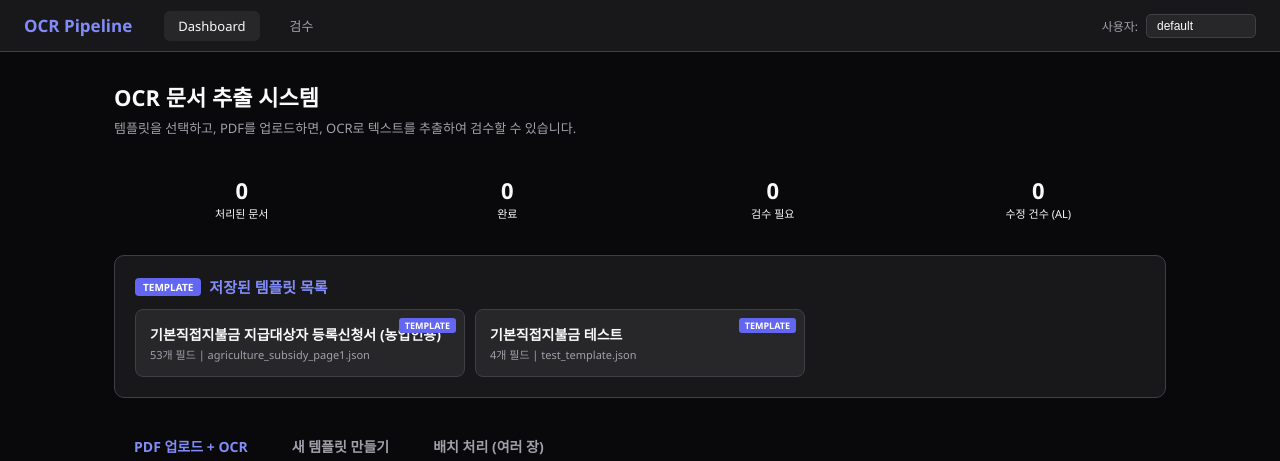
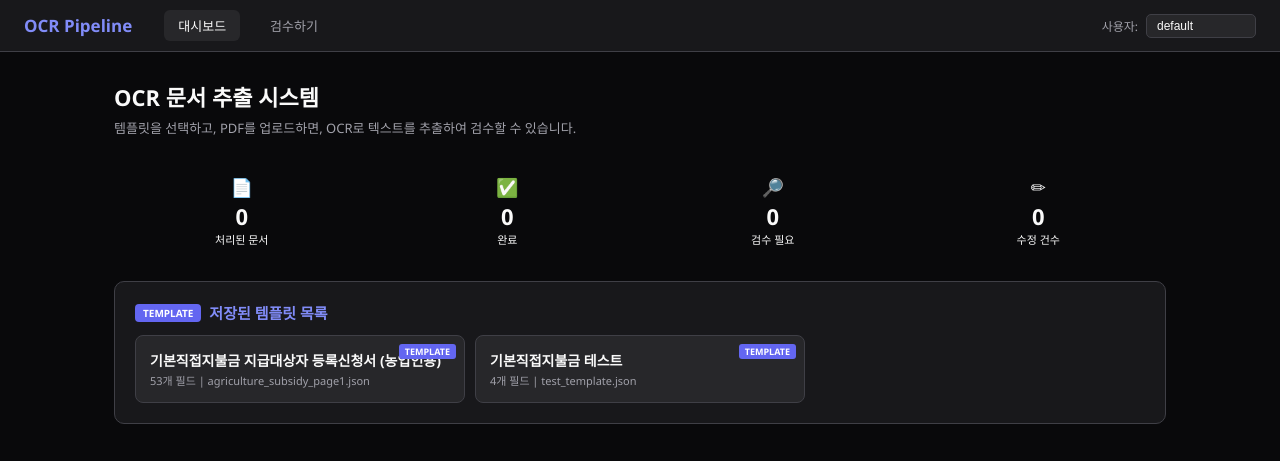
Before and after one commit to Jooyongseok/ocr-template-pipeline, a Flask app: page / in a window 1280 px wide. Shown: the top 461 px of the page. Run offline with Flask 3, Linux system fonts and the light colour scheme.

Commit message:
fix: 비전공자 UX 개선 - 한글화, 아이콘, 안내 메시지
- 네비게이션 "Dashboard" → "대시보드", "검수" → "검수하기"
- 상태 카드에 아이콘 추가 (문서/완료/검수/수정)
- OCR 버튼 비활성화 시 이유 툴팁 ("먼저 템플릿을 선택하세요")
- 검수 페이지 빈 상태: 단계별 사용법 안내 + 대시보드 이동 버튼
- 에러 메시지 "잘못된 document_id" → "문서 ID가 올바르지 않습니다"

Co-Authored-By: Claude Opus 4.6 (1M context) <noreply@anthropic.com>

```diff
--- a/ocr_pipeline/review_app.py
+++ b/ocr_pipeline/review_app.py
@@ -268,7 +268,7 @@ def create_app(work_dir: str = "work", output_dir: str = "output") -> Flask:
     @app.route("/api/document/<doc_id>/fields")
     def api_document_fields(doc_id):
         if not SAFE_DOC_ID.match(doc_id):
-            return jsonify({"error": "잘못된 document_id"}), 400
+            return jsonify({"error": "문서 ID가 올바르지 않습니다"}), 400
 
         doc = store.get_document(doc_id)
         if doc is None:
@@ -315,7 +315,7 @@ def create_app(work_dir: str = "work", output_dir: str = "output") -> Flask:
     @app.route("/api/crop/<doc_id>/<field_key>")
     def api_crop(doc_id, field_key):
         if not SAFE_DOC_ID.match(doc_id):
-            return jsonify({"error": "잘못된 document_id"}), 400
+            return jsonify({"error": "문서 ID가 올바르지 않습니다"}), 400
 
         doc = store.get_document(doc_id)
         if doc is None:
@@ -342,7 +342,7 @@ def create_app(work_dir: str = "work", output_dir: str = "output") -> Flask:
     @app.route("/api/page-image/<doc_id>/<int:page_num>")
     def api_page_image(doc_id, page_num):
         if not SAFE_DOC_ID.match(doc_id):
-            return jsonify({"error": "잘못된 document_id"}), 400
+            return jsonify({"error": "문서 ID가 올바르지 않습니다"}), 400
 
         page_path = os.path.join(work_dir, "page_images", doc_id, f"page_{page_num:03d}.png")
         if not os.path.exists(page_path):
@@ -368,7 +368,7 @@ def create_app(work_dir: str = "work", output_dir: str = "output") -> Flask:
         new_value = data.get("value", "")
 
         if not SAFE_DOC_ID.match(doc_id):
-            return jsonify({"error": "잘못된 document_id"}), 400
+            return jsonify({"error": "문서 ID가 올바르지 않습니다"}), 400
 
         try:
             # 수정 전 원본 정보 (Active Learning용)
@@ -414,7 +414,7 @@ def create_app(work_dir: str = "work", output_dir: str = "output") -> Flask:
         reason = data.get("reason", "skipped")
 
         if not SAFE_DOC_ID.match(doc_id):
-            return jsonify({"error": "잘못된 document_id"}), 400
+            return jsonify({"error": "문서 ID가 올바르지 않습니다"}), 400
 
         doc = store.get_document(doc_id)
         if doc is None:
--- a/ocr_pipeline/templates/dashboard.html
+++ b/ocr_pipeline/templates/dashboard.html
@@ -103,8 +103,8 @@
 <!-- Nav (shared across all pages) -->
 <nav>
   <span class="logo">OCR Pipeline</span>
-  <a href="/" class="on">Dashboard</a>
-  <a href="/review">검수</a>
+  <a href="/" class="on">대시보드</a>
+  <a href="/review">검수하기</a>
   <span class="spacer"></span>
   <div class="user">
     사용자:
@@ -118,10 +118,10 @@
 
   <!-- ── 현재 상태 요약 ── -->
   <div id="activity-bar" style="display:grid;grid-template-columns:repeat(4,1fr);gap:10px;margin-bottom:20px">
-    <div class="card" style="padding:14px;text-align:center"><div style="font-size:22px;font-weight:700;color:var(--ac2)" id="act-docs">-</div><div style="font-size:11px;color:var(--tx3)">처리된 문서</div></div>
-    <div class="card" style="padding:14px;text-align:center"><div style="font-size:22px;font-weight:700;color:var(--g)" id="act-ok">-</div><div style="font-size:11px;color:var(--tx3)">완료</div></div>
-    <div class="card" style="padding:14px;text-align:center"><div style="font-size:22px;font-weight:700;color:var(--y)" id="act-review">-</div><div style="font-size:11px;color:var(--tx3)">검수 필요</div></div>
-    <div class="card" style="padding:14px;text-align:center"><div style="font-size:22px;font-weight:700;color:var(--o)" id="act-al">-</div><div style="font-size:11px;color:var(--tx3)">수정 건수 (AL)</div></div>
+    <div class="card" style="padding:14px;text-align:center"><div style="font-size:18px;margin-bottom:2px">&#128196;</div><div style="font-size:22px;font-weight:700;color:var(--ac2)" id="act-docs">-</div><div style="font-size:11px;color:var(--tx3)">처리된 문서</div></div>
+    <div class="card" style="padding:14px;text-align:center"><div style="font-size:18px;margin-bottom:2px">&#9989;</div><div style="font-size:22px;font-weight:700;color:var(--g)" id="act-ok">-</div><div style="font-size:11px;color:var(--tx3)">완료</div></div>
+    <div class="card" style="padding:14px;text-align:center"><div style="font-size:18px;margin-bottom:2px">&#128270;</div><div style="font-size:22px;font-weight:700;color:var(--y)" id="act-review">-</div><div style="font-size:11px;color:var(--tx3)">검수 필요</div></div>
+    <div class="card" style="padding:14px;text-align:center"><div style="font-size:18px;margin-bottom:2px">&#9999;</div><div style="font-size:22px;font-weight:700;color:var(--o)" id="act-al">-</div><div style="font-size:11px;color:var(--tx3)">수정 건수</div></div>
   </div>
 
   <!-- ── 저장된 템플릿 (항상 표시) ── -->
@@ -307,8 +307,12 @@ function renderFL(arr,lid){
   });
 }
 function updBtn(){
-  $('#btn-ocr').disabled=!(sF.length&&$('#sel-tpl').value);
-  $('#btn-batch').disabled=!(bF.length&&$('#sel-tpl-b').value);
+  const ocrOk=sF.length&&$('#sel-tpl').value;
+  $('#btn-ocr').disabled=!ocrOk;
+  $('#btn-ocr').title=ocrOk?'OCR을 실행합니다':(!$('#sel-tpl').value?'먼저 위에서 템플릿을 선택하세요':'PDF 파일을 업로드하세요');
+  const batchOk=bF.length&&$('#sel-tpl-b').value;
+  $('#btn-batch').disabled=!batchOk;
+  $('#btn-batch').title=batchOk?'일괄 OCR을 실행합니다':(!$('#sel-tpl-b').value?'먼저 위에서 템플릿을 선택하세요':'PDF 파일을 업로드하세요');
 }
 
 // ── Run OCR ──
--- a/ocr_pipeline/templates/review.html
+++ b/ocr_pipeline/templates/review.html
@@ -10,8 +10,8 @@
 <!-- ── 글로벌 네비게이션 ── -->
 <div style="background:#18181b;border-bottom:1px solid #3f3f46;padding:0 24px;display:flex;align-items:center;height:40px;gap:16px;flex-shrink:0">
   <span style="font-size:15px;font-weight:700;color:#818cf8;margin-right:12px">OCR Pipeline</span>
-  <a href="/" style="color:#a1a1aa;text-decoration:none;font-size:13px;padding:4px 12px;border-radius:5px">Dashboard</a>
-  <a href="/review" style="color:#fafafa;text-decoration:none;font-size:13px;padding:4px 12px;border-radius:5px;background:#27272a">검수</a>
+  <a href="/" style="color:#a1a1aa;text-decoration:none;font-size:13px;padding:4px 12px;border-radius:5px">대시보드</a>
+  <a href="/review" style="color:#fafafa;text-decoration:none;font-size:13px;padding:4px 12px;border-radius:5px;background:#27272a">검수하기</a>
 </div>
 
 <!-- ── 상단 바 ── -->
```
Also changed, not shown: ocr_pipeline/static/review.js (+11 -4 lines).
